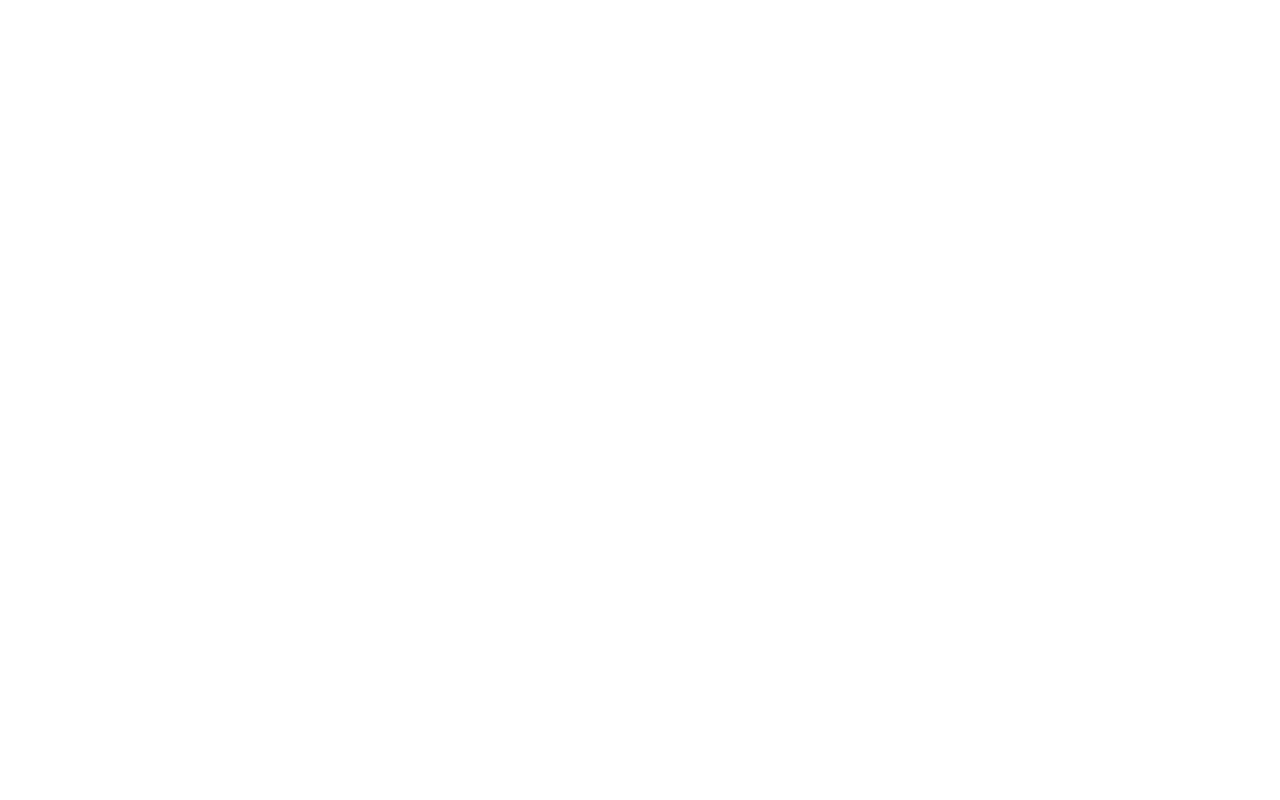
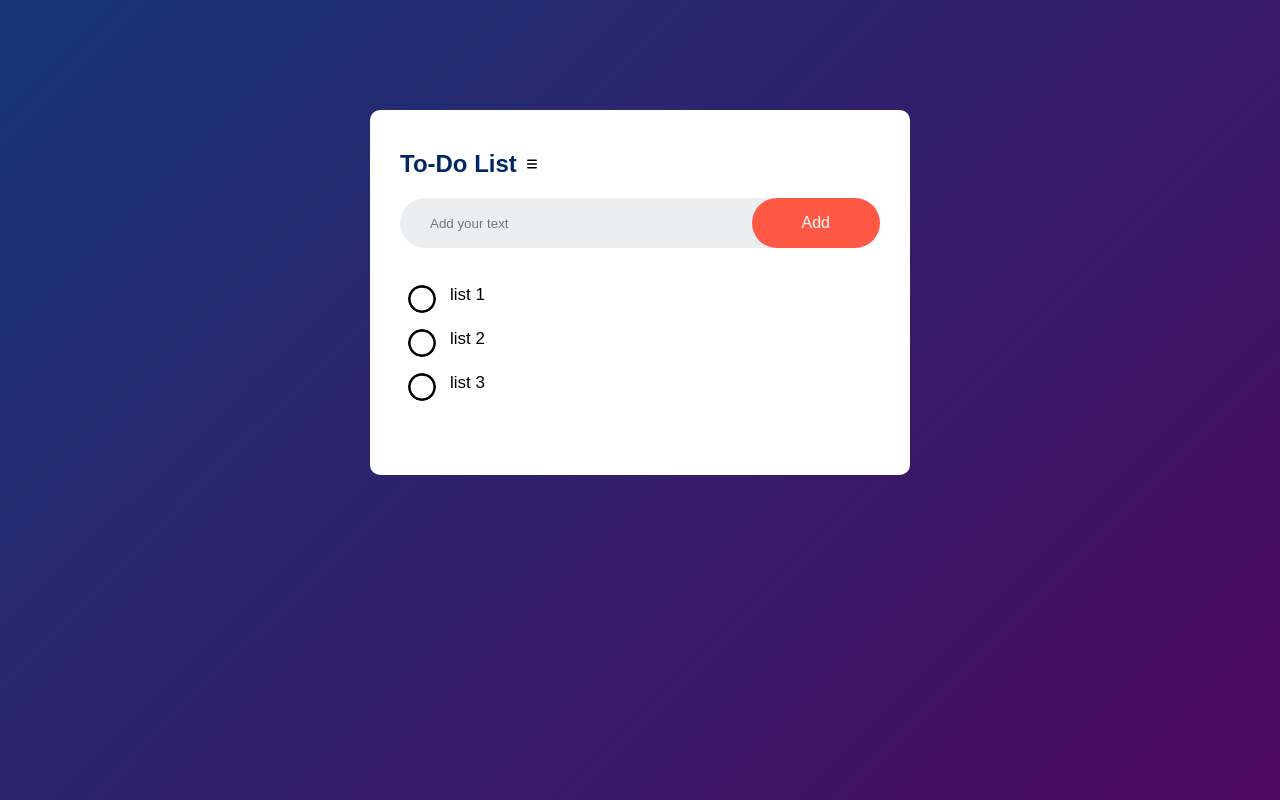
Before and after one commit to Rakeshrocky77/Todo-List, a plain HTML site: page index.html in a window 1280 px wide. Drawn offline with Linux system fonts and the light colour scheme.

Commit message:
complete div

```diff
--- a/index.html
+++ b/index.html
@@ -4,8 +4,23 @@
     <meta charset="UTF-8">
     <meta name="viewport" content="width=device-width, initial-scale=1.0">
     <title> Todo-List </title>
+    <link rel="stylesheet" href="styles.css">
 </head>
 <body>
+    <div class="container">
+        <div class="todo-app">
+            <h2>To-Do List <img src="imag/bars-solid.svg"></h2>
+            <div class="row">
+                <input type="text" id="input-box" placeholder="Add your text">
+                <button>Add</button>
+            </div>
+            <ul id="list-container">
+                <li>list 1</li>
+                <li>list 2</li>
+                <li>list 3</li>
+            </ul>
+        </div>
+    </div>
 
 </body>
 </html>
--- a/styles.css
+++ b/styles.css
@@ -0,0 +1,86 @@
+* {
+    margin: 0px;
+    padding: 0px;
+    font-family: 'poppins' , sans-serif;
+    box-sizing: border-box;
+}
+
+.container {
+    width: 100%;
+    min-height: 100vh;
+    background: linear-gradient(135deg, #153677, #4e085f);
+    padding: 10px;
+}
+
+.todo-app {
+    width: 100%;
+    max-width: 540px;
+    background: #fff;
+    margin: 100px auto 20PX;
+    padding: 40px 30px 70px;
+    border-radius: 10px;
+}
+
+.todo-app h2 {
+    color: #002765;
+    display: flex;
+    align-items: center;
+    margin-bottom: 20px;
+}
+
+.todo-app h2 img {
+    width: 10px;
+    margin-left: 10px;
+}
+
+.row {
+    display: flex;
+    align-items: center;
+    justify-content: space-between;
+    background: #edeef0;
+    border-radius: 30px;
+    padding-left: 20px;
+    margin-bottom: 25px;
+}
+
+input {
+    flex: 1;
+    border: none;
+    outline: none;
+    background: transparent;
+    padding: 10px;
+    font-weight: 14px;
+}
+
+button {
+    border: none;
+    outline: none;
+    padding: 16px 50px;
+    background: #ff5945;
+    color: #fff;
+    font-size: 16px;
+    cursor: pointer;
+    border-radius: 40px;
+}
+
+ul li {
+    list-style: none;
+    font-size: 17px;
+    padding: 12px 8px 12px 50px;
+    user-select: none;
+    cursor: pointer;
+    position: relative;
+}
+
+ul li::before {
+    content: '';
+    position: absolute;
+    height: 28px;
+    width: 28px;
+    border-radius: 50%;
+    background-image: url(imag/circle-regular.svg);
+    background-size: cover;
+    background-position: center;
+    top: 12px;
+    left: 8px;
+}
```
Also changed, not shown: imag/bars-solid.svg (added), imag/check-solid.svg (added), imag/circle-regular.svg (added), imag/xmark-solid.svg (added).
